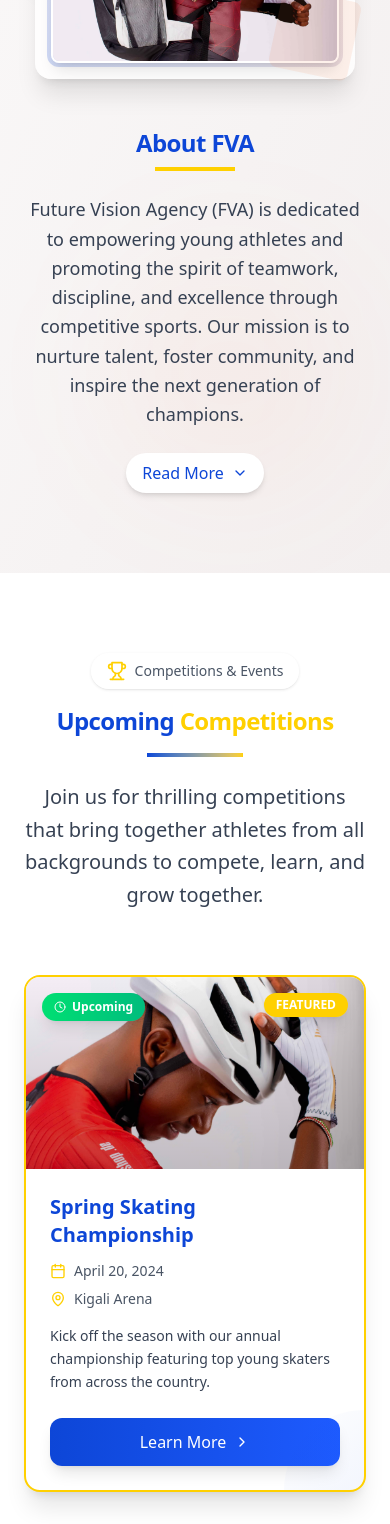
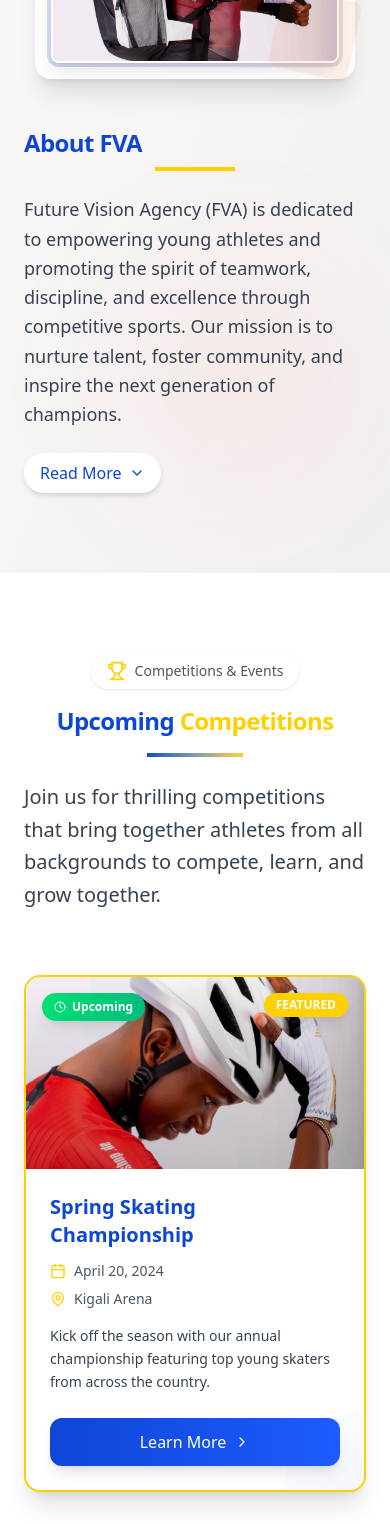
Before and after one commit to nacbeatz/fva, a React (Vite) app: page / in a window 390 px wide. Shown: the part 1200-2724 px from the top of the page. Built offline with nearby package versions, Linux system fonts and the light colour scheme.

Commit message:
fix padding

```diff
--- a/src/components/AboutSection.tsx
+++ b/src/components/AboutSection.tsx
@@ -76,7 +76,7 @@ const AboutSection: React.FC = () => {
 
                     {/* Content Column with enhanced typography */}
                     <motion.div
-                        className="md:w-1/2 text-center md:text-left"
+                        className="md:w-1/2 text-left"
                         initial={{ opacity: 0, y: 20 }}
                         whileInView={{ opacity: 1, y: 0 }}
                         transition={{ duration: 0.6, delay: 0.2 }}
@@ -88,7 +88,7 @@ const AboutSection: React.FC = () => {
                             </h2>
                             <div className="w-20 h-1 bg-[#FFD000] mb-6 mx-auto md:mx-0"></div>
 
-                            <p className="text-lg text-gray-700 mb-6 leading-relaxed">
+                            <p className="text-lg text-gray-700 mb-6 leading-relaxed text-left">
                                 Future Vision Agency (FVA) is dedicated to empowering young athletes and promoting the spirit of teamwork, discipline, and excellence through competitive sports. Our mission is to nurture talent, foster community, and inspire the next generation of champions.
                                 {showMore && (
                                     <motion.span
--- a/src/components/CompetitionsSection.tsx
+++ b/src/components/CompetitionsSection.tsx
@@ -113,7 +113,7 @@ const CompetitionsSection: React.FC = () => {
                         Upcoming <span className="text-[#FFD000]">Competitions</span>
                     </h2>
                     <div className="w-24 h-1 bg-gradient-to-r from-[#0d46d7] to-[#FFD000] mx-auto mb-6"></div>
-                    <p className="text-xl text-gray-700 max-w-3xl mx-auto leading-relaxed">
+                    <p className="text-xl text-gray-700 max-w-3xl mx-auto leading-relaxed text-left">
                         Join us for thrilling competitions that bring together athletes from all backgrounds to compete, learn, and
                         grow together.
                     </p>
--- a/src/components/ContactSection.tsx
+++ b/src/components/ContactSection.tsx
@@ -72,7 +72,7 @@ const ContactSection = () => {
                             Contact Us
                         </h2>
                         <div className="w-24 h-1 bg-gradient-to-r from-[#0d46d7] to-[#FFD000] mx-auto mb-6"></div>
-                        <p className="text-xl text-gray-700 max-w-3xl mx-auto leading-relaxed">
+                        <p className="text-xl text-gray-700 max-w-3xl mx-auto leading-relaxed text-left">
                             Have questions or want to get involved? Reach out to us and we'll get back to you as soon as possible!
                         </p>
                     </motion.div>
--- a/src/components/SupportSection.tsx
+++ b/src/components/SupportSection.tsx
@@ -5,7 +5,7 @@ const SupportSection: React.FC = () => {
         <section id="support-section" className="bg-white py-16">
             <div className="container mx-auto px-6 md:px-4 text-center max-w-4xl">
                 <h2 className="text-4xl font-semibold mb-4 text-[#0d46d7]">Support Us</h2>
-                <p className="text-lg text-gray-700 mb-6">
+                <p className="text-lg text-gray-700 mb-6 text-left">
                     Help us empower the next generation of athletes! Your support enables us to provide training, equipment, and opportunities for youth development.
                 </p>
                 <div className="mb-6">
--- a/src/components/Team.tsx
+++ b/src/components/Team.tsx
@@ -155,7 +155,7 @@ const Team = () => {
                         Meet Our <span className="text-[#FFD000]">Champions</span>
                     </h2>
                     <div className="w-24 h-1 bg-gradient-to-r from-[#0d46d7] to-[#FFD000] mx-auto mb-6"></div>
-                    <p className="text-xl text-gray-700 max-w-3xl mx-auto leading-relaxed">
+                    <p className="text-xl text-gray-700 max-w-3xl mx-auto leading-relaxed text-left">
                         Discover the talented athletes who represent the future of African inline speed skating. Each member brings
                         unique skills and dedication to our team.
                     </p>
```
